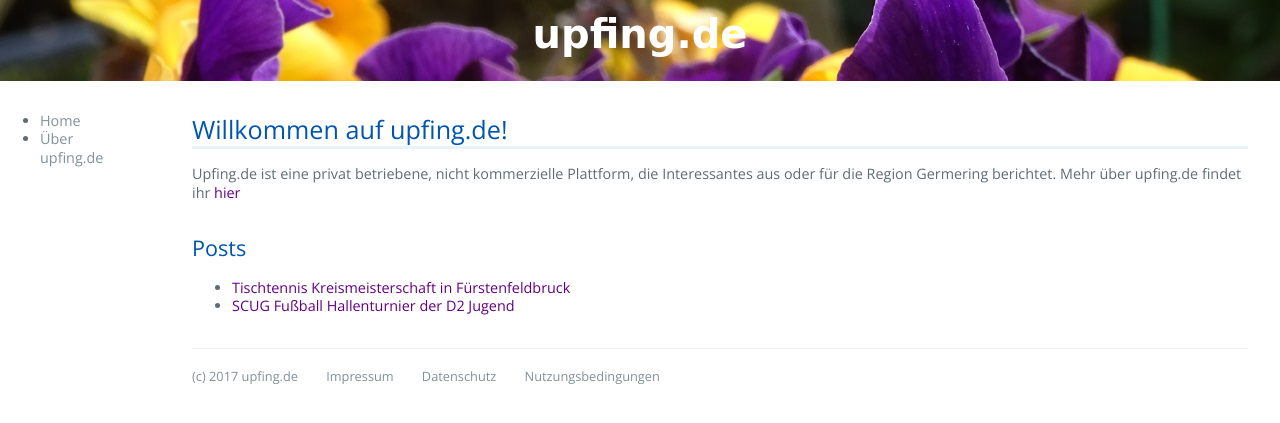
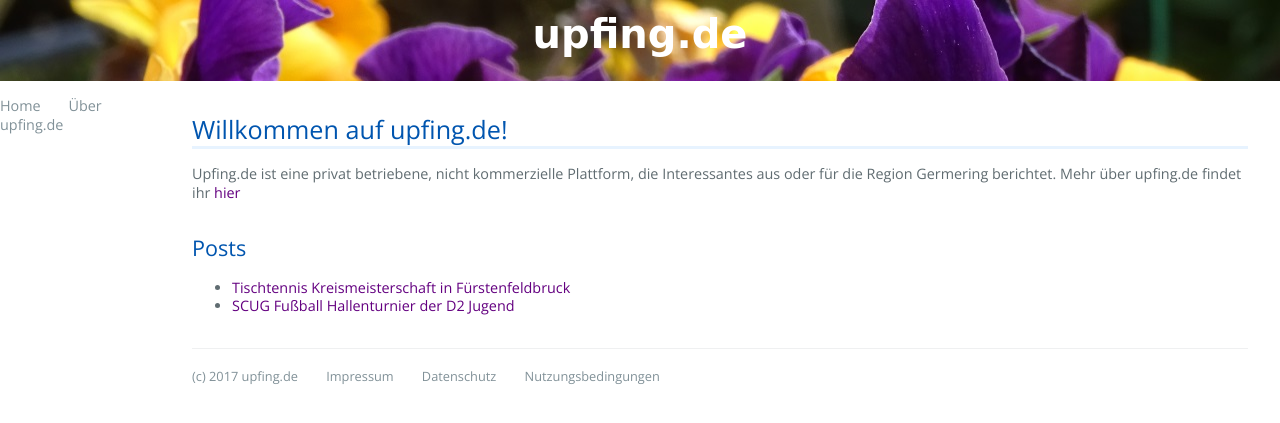
Before and after one commit to croedel/upfing, a Jekyll site: the page built from README.md, in a window 1280 px wide. Shown: the top 423 px of the page. Built offline with Jekyll 4.4.1, drawn with Linux system fonts in a browser that asks for light colours; our own code applies the rules of GitHub Pages for plain Markdown files; the repository's description, which GitHub fills in, is left out.

Commit message:
Update default.html

```diff
--- a/_layouts/default.html
+++ b/_layouts/default.html
@@ -16,10 +16,8 @@
 
     <!-- Navigation -->
     <nav id="navigation" class="clearfix">
-        <ul>
-            <li><a href="{{ site.github.url }}" class="menu-links">Home</a></li>
-            <li><a href="{{ site.github.url }}/about" class="menu-links">Über upfing.de</a></li>
-        </ul>
+    <a href="{{ site.github.url }}" class="menu-links">Home</a>
+    <a href="{{ site.github.url }}/about" class="menu-links">Über upfing.de</a>
     </nav>
 
     <section class="main-content">
```
